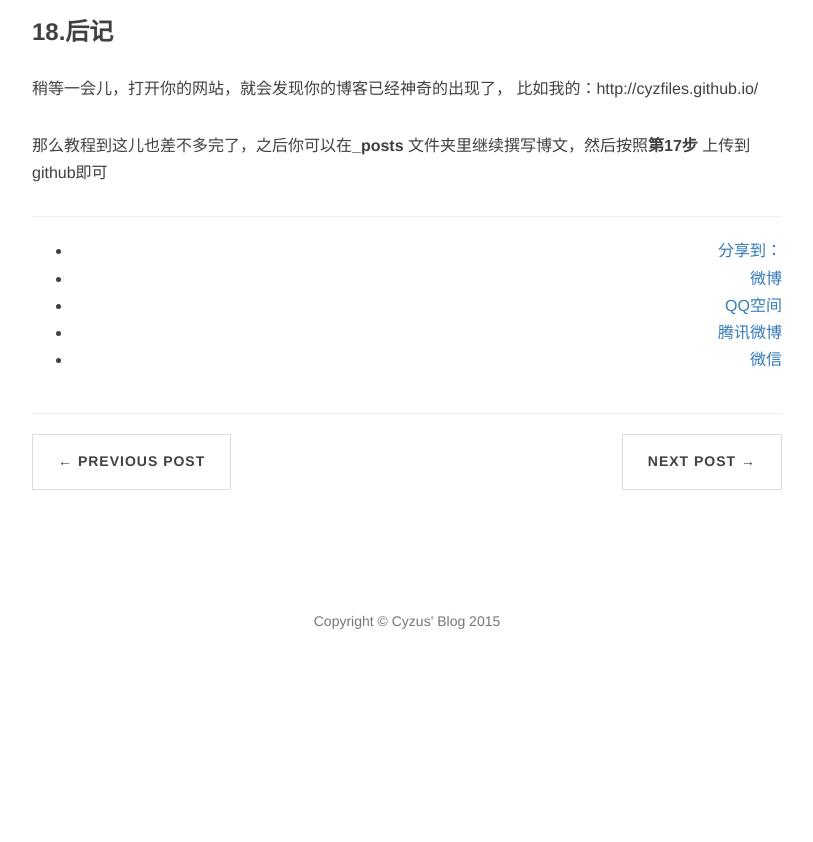
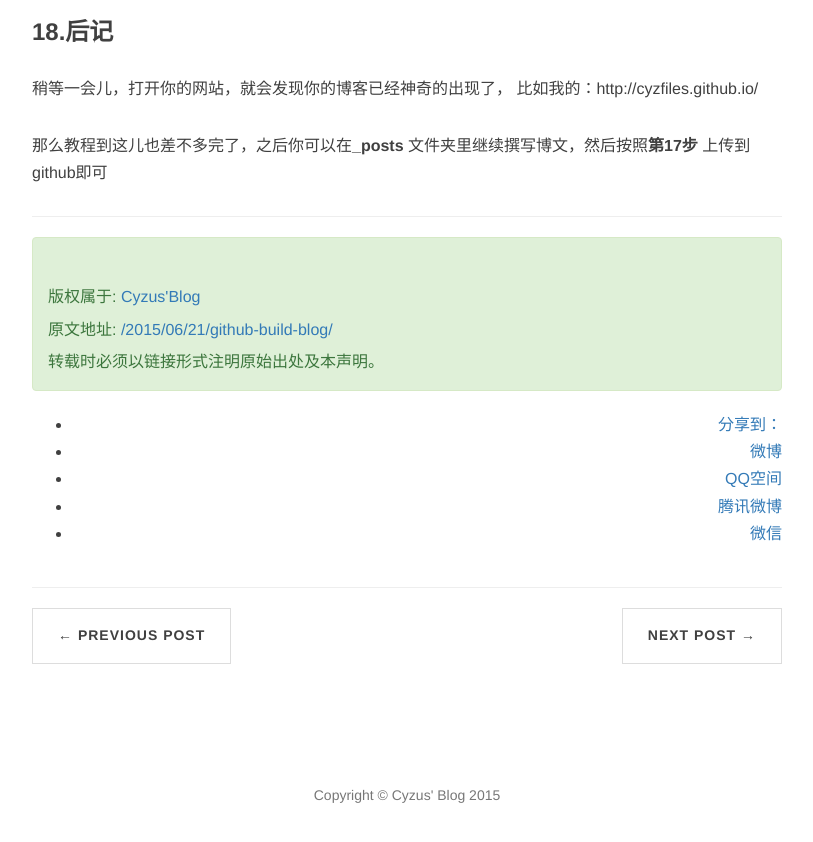
Before and after one commit to heyl1989/cyzus.github.io, a Jekyll site: the page built from _posts/2015-6-21-github-build-blog.md, in a window 1280 px wide and 900 px high, scrolled down 11660 px. Shown: the top 842 px of the window, without its empty margins (233-1046 px from the left). Built offline with Jekyll 4.4.1, drawn with Linux system fonts in a browser that asks for light colours; nearby versions of some CDN libraries; comment, search, counter and statistics services are not loaded; before the commit the page ends 12386 px from its top, so only the background shows below that.

Commit message:
add copyright

```diff
--- a/_layouts/post.html
+++ b/_layouts/post.html
@@ -57,7 +57,22 @@ layout: default
                         }
                     }
                 </style>
-                <div class="ds-share" data-thread-key="{{page.id}}" data-title="{{page.title}}" data-images="{{ site.url }}/{% if page.header-img %}{{ page.header-img }}{% else %}{{ site.header-img }}{% endif %}" data-content="| Cyzus' Blog" data-url="{{site.url}}{{page.url}}">
+
+
+				<!-- 文章版权信息 -->
+		        <div class="copyright alert alert-success">
+			        <p>
+				         版权属于:
+				         <a href="http://cyzus.github.io/">Cyzus'Blog</a>			</p>
+			        <p>
+				         原文地址:
+				         <a href="{{site.url}}{{page.url}}">{{site.url}}{{page.url}}</a>			</p>
+			        <p>转载时必须以链接形式注明原始出处及本声明。</p>
+		        </div>
+		        <!-- 文章版权信息结束 -->
+
+
+				<div class="ds-share" data-thread-key="{{page.id}}" data-title="{{page.title}}" data-images="{{ site.url }}/{% if page.header-img %}{{ page.header-img }}{% else %}{{ site.header-img }}{% endif %}" data-content="| Cyzus' Blog" data-url="{{site.url}}{{page.url}}">
                     <div class="ds-share-inline">
                       <ul  class="ds-share-icons-16">
 
```
Also changed, not shown: img/wall.jpg (added).
